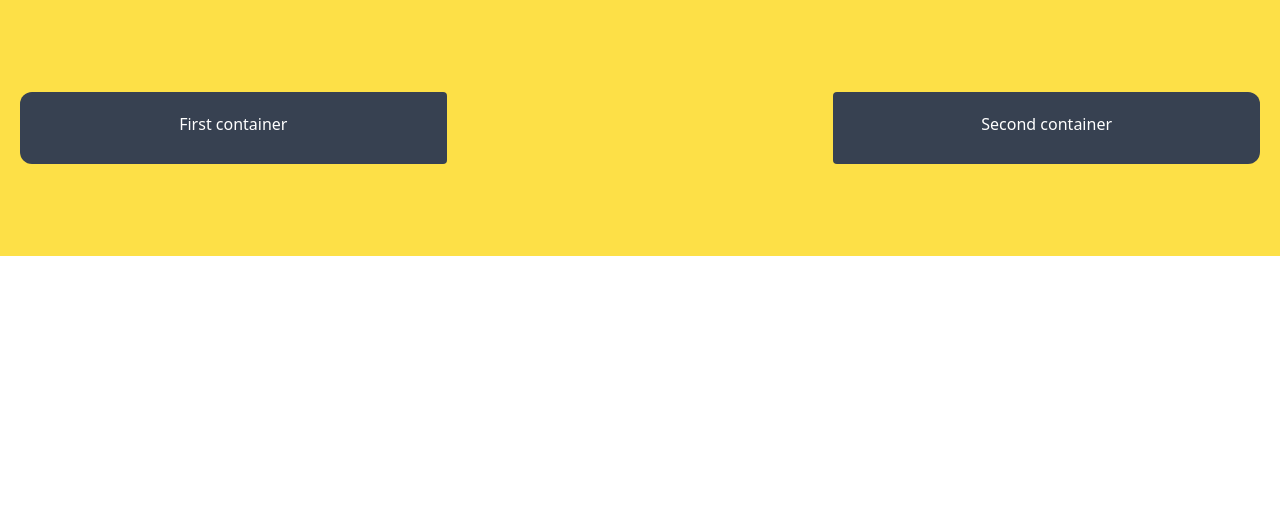
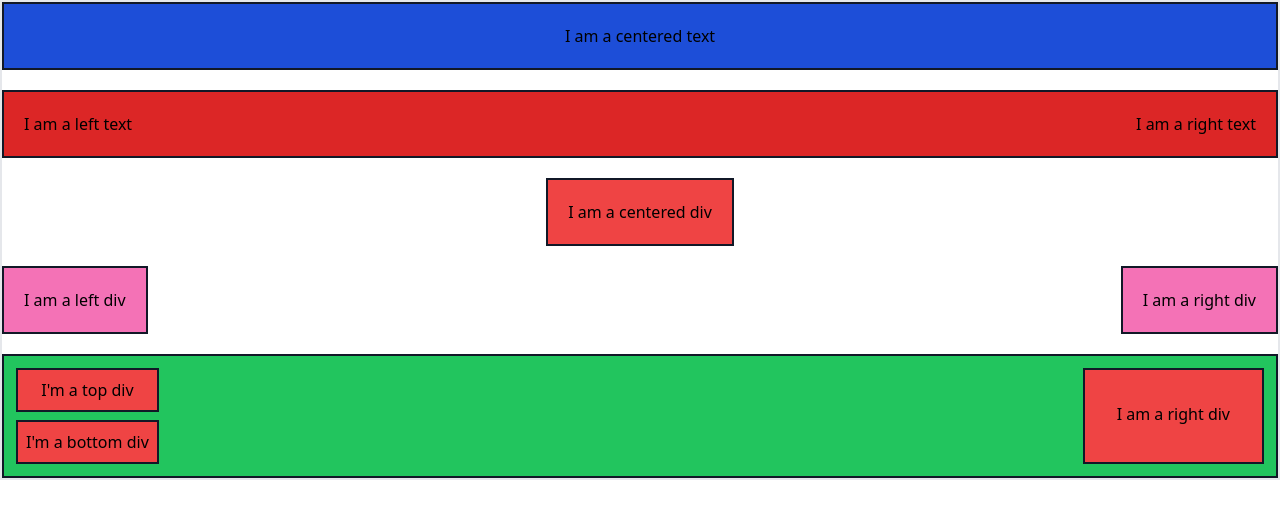
Before and after one commit to YawaB/tailwind-training, a plain HTML site: page index.html in a window 1280 px wide. Drawn offline with nearby package versions, Linux system fonts and the light colour scheme.

Commit message:
first commit

```diff
--- a/index.html
+++ b/index.html
@@ -11,14 +11,43 @@
 </head>
 
 <body>
-    <div class="h-64 text-center text-white flex flex-col py-5 md:flex-row justify-between items-center bg-yellow-300">
-        <div class="w-1/3 h-1/3 bg-gray-700 pt-5 rounded md:rounded-l-xl md:ml-5">
-            First container
-        </div>
-        <div class="w-1/3 h-1/3 bg-gray-700 pt-5 rounded md:rounded-r-xl md:mr-5">
-            Second container
-        </div>
-    </div>
+   <div class="flex gap-5 border border-2 b flex-col">
+       <div class="p-5 border border-2 border-gray-900 text-center bg-blue-700">
+           I am a centered text
+       </div>
+       <div class="bg-red-600 p-5 border border-2 border-gray-900 flex justify-between">
+           <div>I am a left text</div>
+           <div>I am a right text</div>
+       </div>
+       <div class="bg-red-500 p-5 self-center border border-2 border-gray-900">
+           I am a centered div
+       </div>
+       <div class="flex justify-between ">
+           <div class="bg-pink-400 p-5 border border-2 border-gray-900">
+               I am a left div
+           </div>
+           <div class="bg-pink-400 p-5 border border-2 border-gray-900">
+            I am a right div
+           </div>
+       </div>
+       <div class="bg-green-500 p-3 flex justify-between border border-2 border-gray-900">
+           <div class="flex flex-col gap-2 ">
+                <div class="border border-2 border-gray-900 text-center bg-red-500 p-2">
+                    I'm a top div
+                </div>
+                <div class="border border-2 border-gray-900 text-center bg-red-500 p-2">
+                    I'm a bottom div
+                </div>
+           </div>
+           <div class="border border-2 border-gray-900 p-8 bg-red-500">
+                I am a right div
+           </div>
+       </div>
+
+   </div>
+
+
+
 </body>
 
 </html>
```
